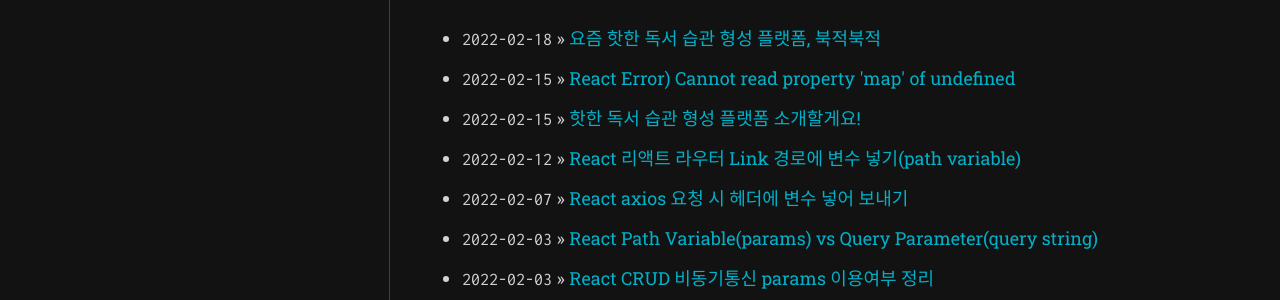
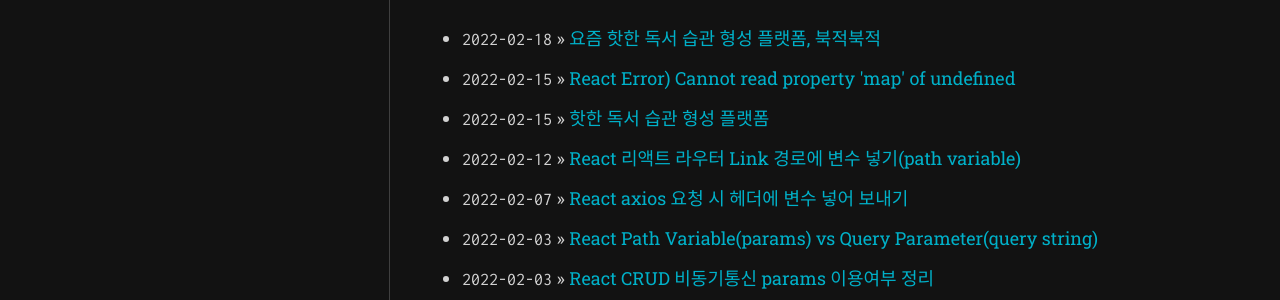
Before and after one commit to unain-dev/unain-dev.github.io, a Jekyll site: the page built from years.md, in a window 1280 px wide. Shown: the part 516-816 px from the top of the page. Built offline with Jekyll 4.4.1, drawn with Linux system fonts in a browser that asks for light colours; nearby versions of some CDN libraries; some web fonts are replaced.

Commit message:
Modify: title 수정

```diff
--- a/_posts/2022-02-15-map-undefined-2.md
+++ b/_posts/2022-02-15-map-undefined-2.md
@@ -1,6 +1,6 @@
 ---
 layout: post
-title: "핫한 독서 습관 형성 플랫폼 소개할게요!"
+title: "핫한 독서 습관 형성 플랫폼"
 # date: 2021-12-10 12:34:43 +0900
 categories: React.js
 ---
```
